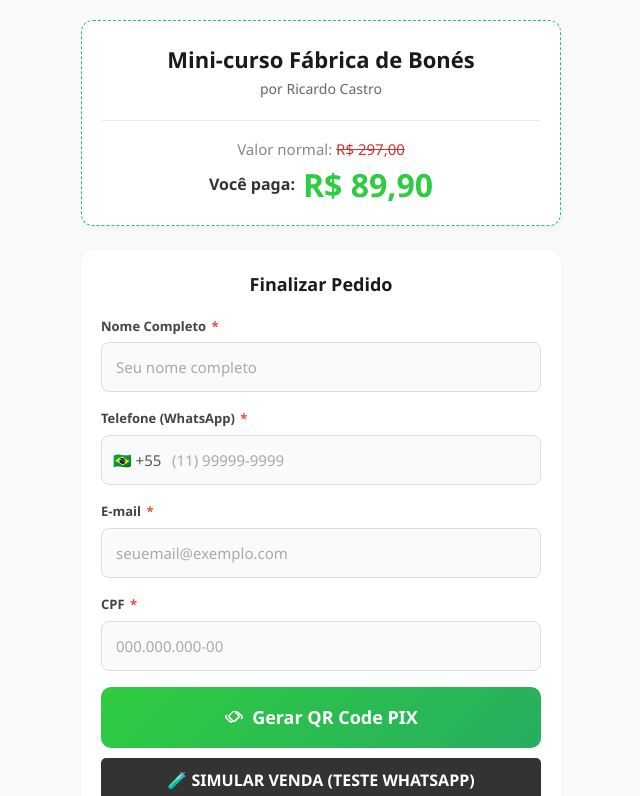
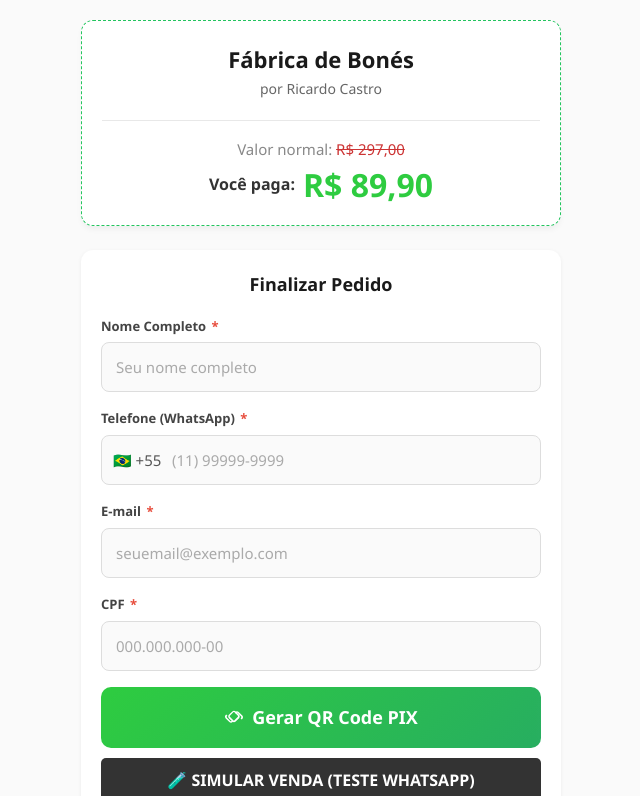
Before and after one commit to marlin-stenio-lima/digital, a Next.js app: page /fabrica-de-bones/checkout in a window 1280 px wide. Shown: the top 796 px of the page, without its empty margins (319-959 px from the left). Built offline with nearby package versions, Linux system fonts and the light colour scheme; no server answers.

Commit message:
Remove 'mini-curso' references

```diff
--- a/src/app/fabrica-de-bones/checkout/page.tsx
+++ b/src/app/fabrica-de-bones/checkout/page.tsx
@@ -273,7 +273,7 @@ export default function CheckoutPageBones() {
       <div className={styles.container}>
         {/* ============ ORDER SUMMARY ============ */}
         <div className={styles.orderSummary}>
-          <h1 className={styles.productTitle}>Mini-curso Fábrica de Bonés</h1>
+          <h1 className={styles.productTitle}>Fábrica de Bonés</h1>
           <p className={styles.productSubtitle}>por Ricardo Castro</p>
 
           <hr className={styles.divider} />
--- a/src/app/fabrica-de-bones/page.tsx
+++ b/src/app/fabrica-de-bones/page.tsx
@@ -162,7 +162,7 @@ export default function FabricaDeBonesLP() {
           <div className={styles.finalBox}>
             <div className={styles.urgentBadge}>⏳ ÚLTIMAS VAGAS DISPONÍVEIS</div>
             <h2>Sua chance de lucrar alto!</h2>
-            <p>Garanta agora o <strong>Mini-Curso Fábrica de Bonés</strong> e receba todo o método prático para montar sua primeira empresa do zero.</p>
+            <p>Garanta agora a <strong>Fábrica de Bonés</strong> e receba todo o método prático para montar sua primeira empresa do zero.</p>
 
             <div className={styles.offerItems}>
               <span>✅ Acesso Imediato ao Método</span>
--- a/src/app/page.tsx
+++ b/src/app/page.tsx
@@ -161,7 +161,7 @@ export default function FabricaDeBonesLP() {
           <div className={styles.finalBox}>
             <div className={styles.urgentBadge}>⏳ ÚLTIMAS VAGAS DISPONÍVEIS</div>
             <h2>Sua chance de lucrar alto!</h2>
-            <p>Garanta agora o <strong>Mini-Curso Fábrica de Bonés</strong> e receba todo o método prático para montar sua primeira empresa do zero.</p>
+            <p>Garanta agora a <strong>Fábrica de Bonés</strong> e receba todo o método prático para montar sua primeira empresa do zero.</p>
 
             <div className={styles.offerItems}>
               <span>✅ Acesso Imediato ao Método</span>
```
